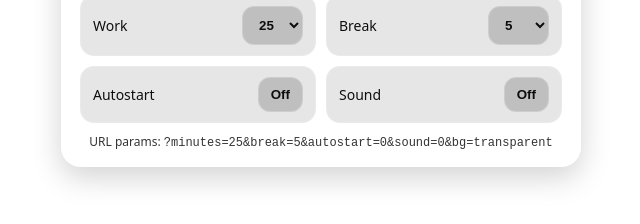
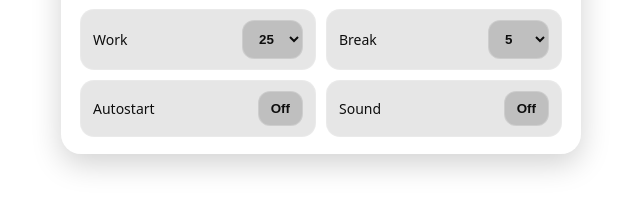
Before and after one commit to rali-tsa/clickcreatestudio, a plain HTML site: page index.html in a window 1280 px wide. Shown: the part 434-658 px from the top of the page, without its empty margins (319-959 px from the left). Drawn offline with Linux system fonts and the light colour scheme.

Commit message:
Update index.html

```diff
--- a/index.html
+++ b/index.html
@@ -157,9 +157,6 @@
         </div>
       </div>
 
-      <div class="hint">
-        URL params: <code>?minutes=25&break=5&autostart=0&sound=0&bg=transparent</code>
-      </div>
     </div>
   </div>
 
```
